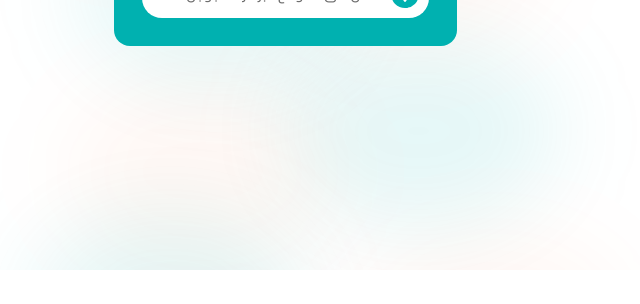
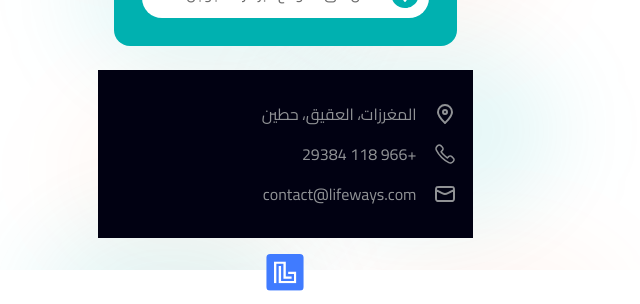
Before and after one commit to helmy162/lifeway, a Next.js app: page / in a window 1280 px wide. Shown: the part 1644-1948 px from the top of the page, without its empty margins (355-995 px from the left). Before the commit the page ends 1714 px from the top, so only its background shows below. Built offline with nearby package versions, Linux system fonts and the light colour scheme.

Commit message:
added footer

```diff
--- /dev/null
+++ b/app/components/Footer.tsx
@@ -0,0 +1,34 @@
+import Image from "next/image";
+import LocationPointIcon from "../icons/LocationPointIcon";
+import MailIcon from "../icons/MailIcon";
+import TelephoneIcon from "../icons/TelephoneIcon";
+
+export default function Footer() {
+  return (
+    <footer className="max-w-[375px] mx-auto">
+      <div className="bg-footerBG flex flex-col gap-4 px-4 py-8">
+        <div className="flex items-center gap-4 text-lightGray">
+          <LocationPointIcon width={24} height={24} />
+          <p>المغرزات، العقيق، حطين</p>
+        </div>
+        <div className="flex items-center gap-4 text-lightGray">
+          <TelephoneIcon width={24} height={24} />
+          <p>+966 118 29384</p>
+        </div>
+        <div className="flex items-center gap-4 text-lightGray">
+          <MailIcon width={24} height={24} />
+          <p>contact@lifeways.com</p>
+        </div>
+      </div>
+      <div className="py-4">
+        <Image
+          src="/Leadly.svg"
+          alt="Leadly"
+          width={38}
+          height={38}
+          className="mx-auto"
+        />
+      </div>
+    </footer>
+  );
+}
--- /dev/null
+++ b/app/icons/LocationPointIcon.tsx
@@ -0,0 +1,29 @@
+import React from "react";
+
+export default function LocationPointIcon(props: React.SVGProps<SVGSVGElement>) {
+  return (
+    <svg
+      width="800px"
+      height="800px"
+      viewBox="0 0 24 24"
+      fill="none"
+      xmlns="http://www.w3.org/2000/svg"
+      {...props}
+    >
+      <path
+        d="M12 21C15.5 17.4 19 14.1764 19 10.2C19 6.22355 15.866 3 12 3C8.13401 3 5 6.22355 5 10.2C5 14.1764 8.5 17.4 12 21Z"
+        stroke="currentColor"
+        strokeWidth="2"
+        strokeLinecap="round"
+        strokeLinejoin="round"
+      />
+      <path
+        d="M12 12C13.1046 12 14 11.1046 14 10C14 8.89543 13.1046 8 12 8C10.8954 8 10 8.89543 10 10C10 11.1046 10.8954 12 12 12Z"
+        stroke="currentColor"
+        strokeWidth="2"
+        strokeLinecap="round"
+        strokeLinejoin="round"
+      />
+    </svg>
+  );
+}
--- /dev/null
+++ b/app/icons/MailIcon.tsx
@@ -0,0 +1,22 @@
+import React from "react";
+
+export default function MailIcon(props: React.SVGProps<SVGSVGElement>) {
+  return (
+    <svg
+      width="800px"
+      height="800px"
+      viewBox="0 0 24 24"
+      fill="none"
+      xmlns="http://www.w3.org/2000/svg"
+      {...props}
+    >
+      <path
+        d="M21 8L17.4392 9.97822C15.454 11.0811 14.4614 11.6326 13.4102 11.8488C12.4798 12.0401 11.5202 12.0401 10.5898 11.8488C9.53864 11.6326 8.54603 11.0811 6.5608 9.97822L3 8M6.2 19H17.8C18.9201 19 19.4802 19 19.908 18.782C20.2843 18.5903 20.5903 18.2843 20.782 17.908C21 17.4802 21 16.9201 21 15.8V8.2C21 7.0799 21 6.51984 20.782 6.09202C20.5903 5.71569 20.2843 5.40973 19.908 5.21799C19.4802 5 18.9201 5 17.8 5H6.2C5.0799 5 4.51984 5 4.09202 5.21799C3.71569 5.40973 3.40973 5.71569 3.21799 6.09202C3 6.51984 3 7.07989 3 8.2V15.8C3 16.9201 3 17.4802 3.21799 17.908C3.40973 18.2843 3.71569 18.5903 4.09202 18.782C4.51984 19 5.07989 19 6.2 19Z"
+        stroke="currentColor"
+        strokeWidth="2"
+        strokeLinecap="round"
+        strokeLinejoin="round"
+      />
+    </svg>
+  );
+}
--- /dev/null
+++ b/app/icons/TelephoneIcon.tsx
@@ -0,0 +1,22 @@
+import React from "react";
+
+export default function TelephoneIcon(props: React.SVGProps<SVGSVGElement>) {
+  return (
+    <svg
+      width="800px"
+      height="800px"
+      viewBox="0 0 24 24"
+      fill="none"
+      xmlns="http://www.w3.org/2000/svg"
+      {...props}
+    >
+      <path
+        d="M14.3308 15.9402L15.6608 14.6101C15.8655 14.403 16.1092 14.2384 16.3778 14.1262C16.6465 14.014 16.9347 13.9563 17.2258 13.9563C17.517 13.9563 17.8052 14.014 18.0739 14.1262C18.3425 14.2384 18.5862 14.403 18.7908 14.6101L20.3508 16.1702C20.5579 16.3748 20.7224 16.6183 20.8346 16.887C20.9468 17.1556 21.0046 17.444 21.0046 17.7351C21.0046 18.0263 20.9468 18.3146 20.8346 18.5833C20.7224 18.8519 20.5579 19.0954 20.3508 19.3L19.6408 20.02C19.1516 20.514 18.5189 20.841 17.8329 20.9541C17.1469 21.0672 16.4427 20.9609 15.8208 20.6501C10.4691 17.8952 6.11008 13.5396 3.35083 8.19019C3.03976 7.56761 2.93414 6.86242 3.04914 6.17603C3.16414 5.48963 3.49384 4.85731 3.99085 4.37012L4.70081 3.65015C5.11674 3.23673 5.67937 3.00464 6.26581 3.00464C6.85225 3.00464 7.41488 3.23673 7.83081 3.65015L9.40082 5.22021C9.81424 5.63615 10.0463 6.19871 10.0463 6.78516C10.0463 7.3716 9.81424 7.93416 9.40082 8.3501L8.0708 9.68018C8.95021 10.8697 9.91617 11.9926 10.9608 13.04C11.9994 14.0804 13.116 15.04 14.3008 15.9102L14.3308 15.9402Z"
+        stroke="currentColor"
+        strokeWidth="1.5"
+        strokeLinecap="round"
+        strokeLinejoin="round"
+      />
+    </svg>
+  );
+}
--- a/app/layout.tsx
+++ b/app/layout.tsx
@@ -1,6 +1,7 @@
 import type { Metadata } from "next";
 import "./globals.css";
 import "react-image-gallery/styles/css/image-gallery.css";
+import Footer from "./components/Footer";
 
 export const metadata: Metadata = {
   title: "Create Next App",
@@ -22,7 +23,9 @@ export default function RootLayout({
           rel="stylesheet"
         />
       </head>
-      <body className="overflow-x-hidden">{children}</body>
+      <body className="overflow-x-hidden">
+        {children} <Footer />
+      </body>
     </html>
   );
 }
--- a/app/page.tsx
+++ b/app/page.tsx
@@ -40,7 +40,7 @@ export default function Home() {
   };
 
   return (
-    <main className="relative w-screen max-w-[100vw] overflow-x-hidden">
+    <main className="relative w-full max-w-[100vw] overflow-x-hidden">
       <EllipsesBackground className="fixed left-0 top-0 z-[-1] w-full text-primary" />
       <div className="mx-auto flex min-h-screen max-w-[375px] flex-col items-center overflow-x-hidden px-4 py-6">
         <Image
--- a/tailwind.config.ts
+++ b/tailwind.config.ts
@@ -19,6 +19,7 @@ const config: Config = {
         lightGray: "#909295",
         darkGray: "#6C6C6C",
         borderGray: "#E4EAF0",
+        footerBG: "#010112",
       },
     },
   },
```
Also changed, not shown: public/Leadly.svg (added). Lines whose indentation alone changed are shown as unchanged.
